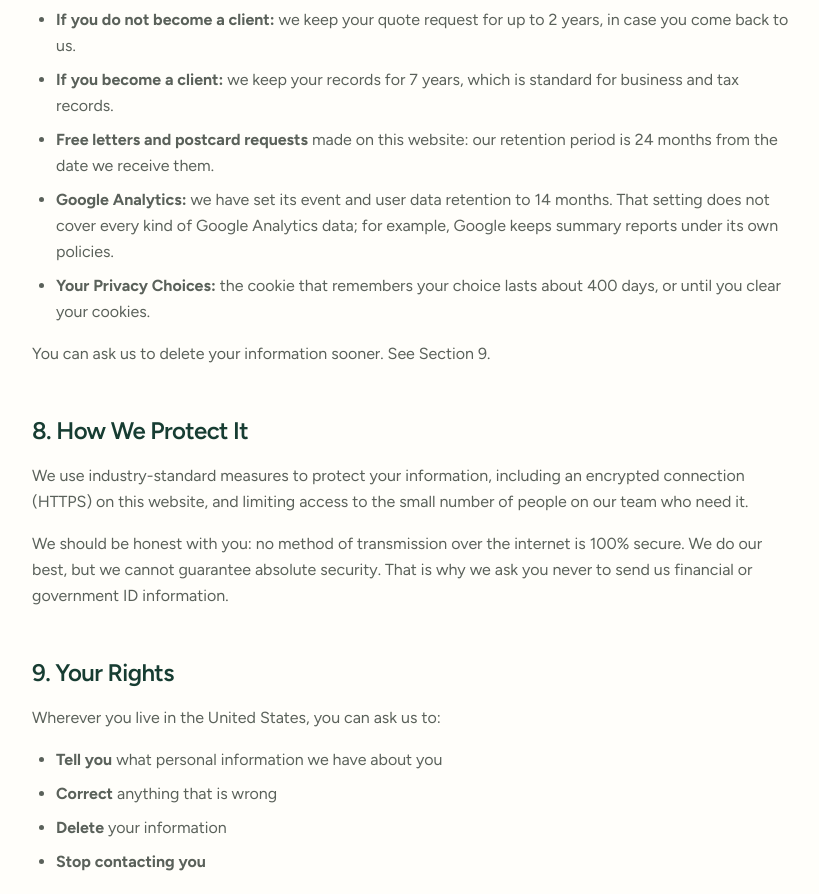
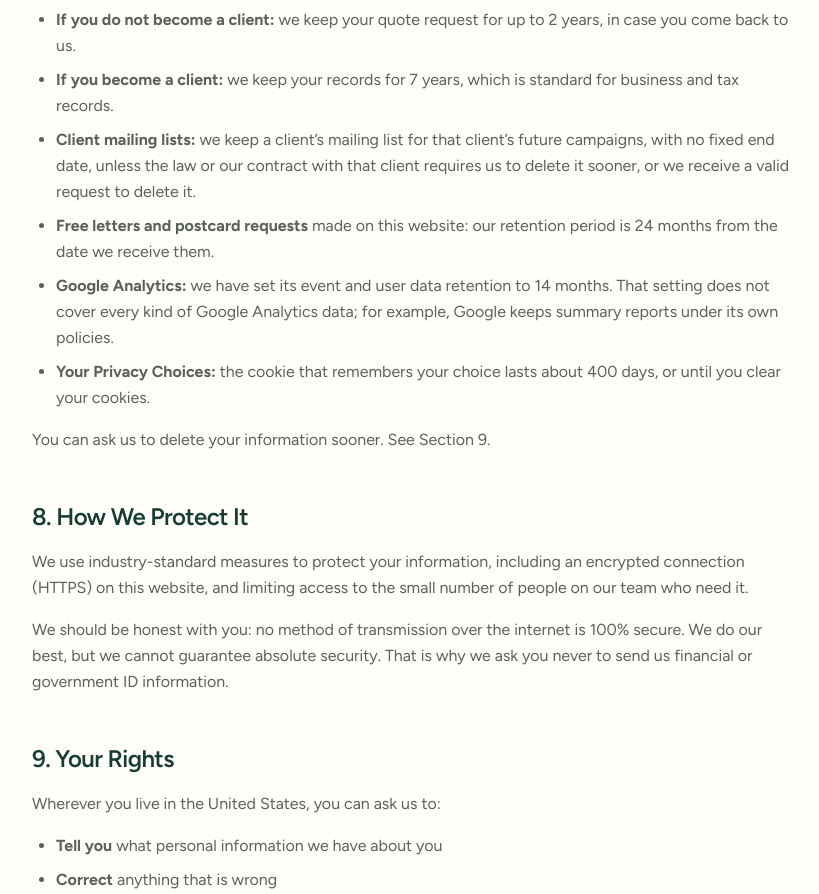
Before and after one commit to delishbite1/green-growth-marketing, a Next.js app: page /privacy in a window 1280 px wide. Shown: the part 5080-5974 px from the top of the page, without its empty margins (224-1043 px from the left). Built offline with nearby package versions, Linux system fonts and the light colour scheme; no server answers.

Commit message:
Privacy policy: client mailing list retention and no reuse across clients
Co-Authored-By: Claude Opus 5.5 <noreply@anthropic.com>

```diff
--- a/src/app/privacy/page.tsx
+++ b/src/app/privacy/page.tsx
@@ -279,6 +279,11 @@ export default function PrivacyPage() {
           <UL>
             <li><strong>If you do not become a client:</strong> we keep your quote request for up to 2 years, in case you come back to us.</li>
             <li><strong>If you become a client:</strong> we keep your records for 7 years, which is standard for business and tax records.</li>
+            <li>
+              <strong>Client mailing lists:</strong> we keep a client&rsquo;s mailing list for that client&rsquo;s future
+              campaigns, with no fixed end date, unless the law or our contract with that client requires us to delete it
+              sooner, or we receive a valid request to delete it.
+            </li>
             <li><strong>Free letters and postcard requests</strong> made on this website: our retention period is 24 months from the date we receive them.</li>
             <li>
               <strong>Google Analytics:</strong> we have set its event and user data retention to 14 months. That setting does not cover every kind of Google Analytics data; for example, Google keeps
@@ -347,8 +352,10 @@ export default function PrivacyPage() {
             our clients arrived and you do not know why: we are a direct mail company, and a business hired us to print and
             mail it. The mailing list came either from that business&rsquo;s own customer records, or from a list we put
             together for that campaign from public records, such as county property records. We use a client&rsquo;s
-            mailing list to produce and mail that client&rsquo;s campaign. To do that, we send the list to our printing
-            provider, which prints, addresses, and mails the postcards and letters. Client mailing lists are different from
+            mailing list to produce and mail that client&rsquo;s campaigns, including future campaigns for the same client.
+            To do that, we send the list to our printing provider, which prints, addresses, and mails the postcards and
+            letters. We do not use one client&rsquo;s mailing list for another client&rsquo;s campaigns without explicit
+            authorization. Client mailing lists are different from
             the business contact records we use for our own outreach, described next.
           </P>
           <P>
```
